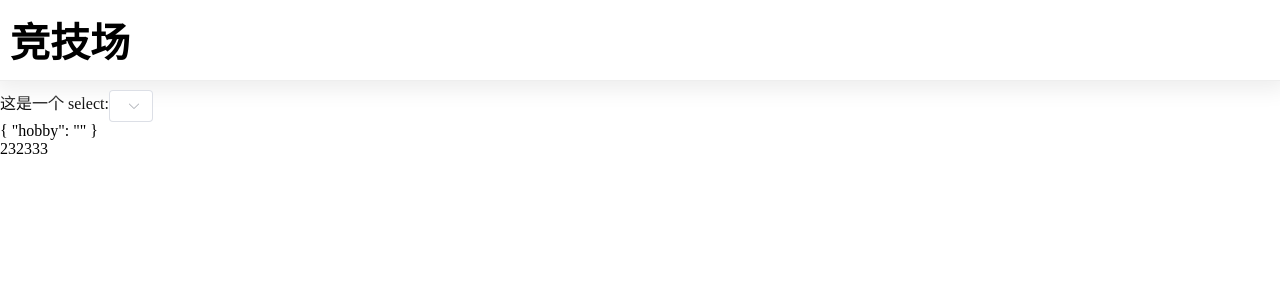
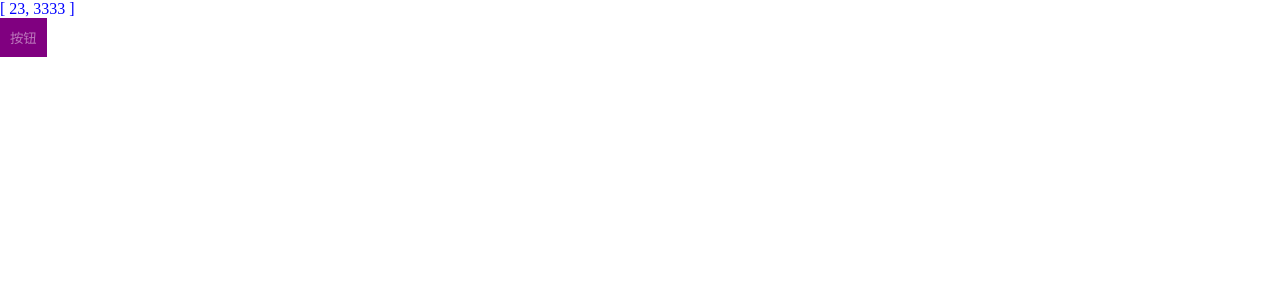
Before and after one commit to NemophilistWatermelon/UpPn, a Vue app in the folder my-vue-app/: page /#/index in a window 1280 px wide. Shown: the top 300 px of the page. Built offline with nearby package versions, Linux system fonts and the light colour scheme.

Commit message:
chore: init index

```diff
--- a/my-vue-app/src/pages/Index/index.vue
+++ b/my-vue-app/src/pages/Index/index.vue
@@ -1,140 +1,49 @@
+<script lang="ts">
+import { defineComponent, onMounted, reactive, ref } from 'vue'
+
+export default defineComponent({
+  setup() {
+    var form: number[] = reactive([23])
+    function main(): void {
+      form.push(3333)
+      console.log(form)
+    }
+
+    function onBtnPushClick(num: number): void {
+      form.push(num)
+    }
+
+
+    onMounted(main)
+
+    return {
+      form,
+
+      onBtnPushClick
+    }
+  },
+})
+</script>
+
 <template>
-  <div class="home layout">
-    <div class="top">
-      <div class="l-logo">
-        竞技场
-      </div>
-    </div>
-    <div class="main">
-      <label for="">这是一个 select:</label>
-      <majorSelect
-        :options="options"
-        v-model="form"
-        monitorVarible="hobby"
-        :realData="form.hobby"
-      ></majorSelect>
-    </div>
-    <div>
-      {{ form }}
-    </div>
-    <div>
-      232333
-    </div>
-  </div>
+  <div class="hello">{{ form }}</div>
+  <button
+    class="base-btn"
+    @click="onBtnPushClick(Math.random())"
+  >
+    按钮
+  </button>
 </template>
 
-<script>
-import {useRouter} from 'vue-router'
-import majorSelect from '@/pages/CreateComponent/majorSelect.vue'
-import {
-  defineComponent,
-  reactive,
-  toRefs,
-  computed,
-  h,
-  ref,
-  customRef,
-  onMounted,
-  watchEffect
-} from 'vue'
-
-var log = console.log.bind(console)
-
-export default {
-  name: 'index.vue',
-  components: {
-    majorSelect
-  },
-  data() {
-    return {
-      form: {
-        hobby: ''
-      },
-      options: [
-        {dictCode: '12', dictName: '货架 12 $'},
-        {dictCode: '32', dictName: '货架 32 $'},
-        {dictCode: '23', dictName: '货架 23 $'},
-        {dictCode: '22', dictName: '货架 22 $'}
-      ]
-    }
-  },
-  created() {
-    var log = console.log.bind(console)
-    log(useRouter(), 1212)
-    log(121)
-  }
-}
-</script>
-
 <style scoped>
-* {
-  /*background-color: rgba(0, 0, 0, .3);*/
+.hello {
+  color: blue;
 }
 
-.l-logo {
-  display: flex;
-  align-items: center;
-  height: 100%;
-  padding-left: 10px;
-  font-size: 40px;
-  font-weight: bold;
-}
-
-.home {
-  height: 100%;
-}
-
-.top {
-  position: fixed;
-  width: 100%;
-  height: 80px;
-  border-bottom: 1px solid #eee;
-  box-shadow: 1px 3px 20px 6px #eee;
-}
-
-.slide {
-  width: 15%;
-  height: 100%;
-  border: 1px solid #eee;
-  box-shadow: 0 0 13px 0 #eee;
-  overflow: scroll;
-}
-
-.content {
-  width: 80%;
-  padding: 30px;
-  background-color: #fff;
-  overflow: scroll;
-}
-
-.main {
-  display: flex;
-  padding-top: 90px;
-}
-
-.slide {
-  padding-top: 30px;
-  border-radius: 3px;
-  box-shadow: 0 0 3px 0 #ccc;
-}
-
-a {
-  text-decoration: none;
-  color: unset;
-}
-
-.slide-item {
-  text-align: center;
-}
-
-.slide-item a {
-  display: block;
-  margin-bottom: 20px;
-  color: #999;
-  transition: all 1s;
-}
-
-.slide-item a:hover {
-  color: #353535;
+.base-btn {
+  padding: 10px;
+  border: none;
+  color: rgba(255, 255, 255, 0.475);
+  background-color: purple;
 }
 </style>
```
